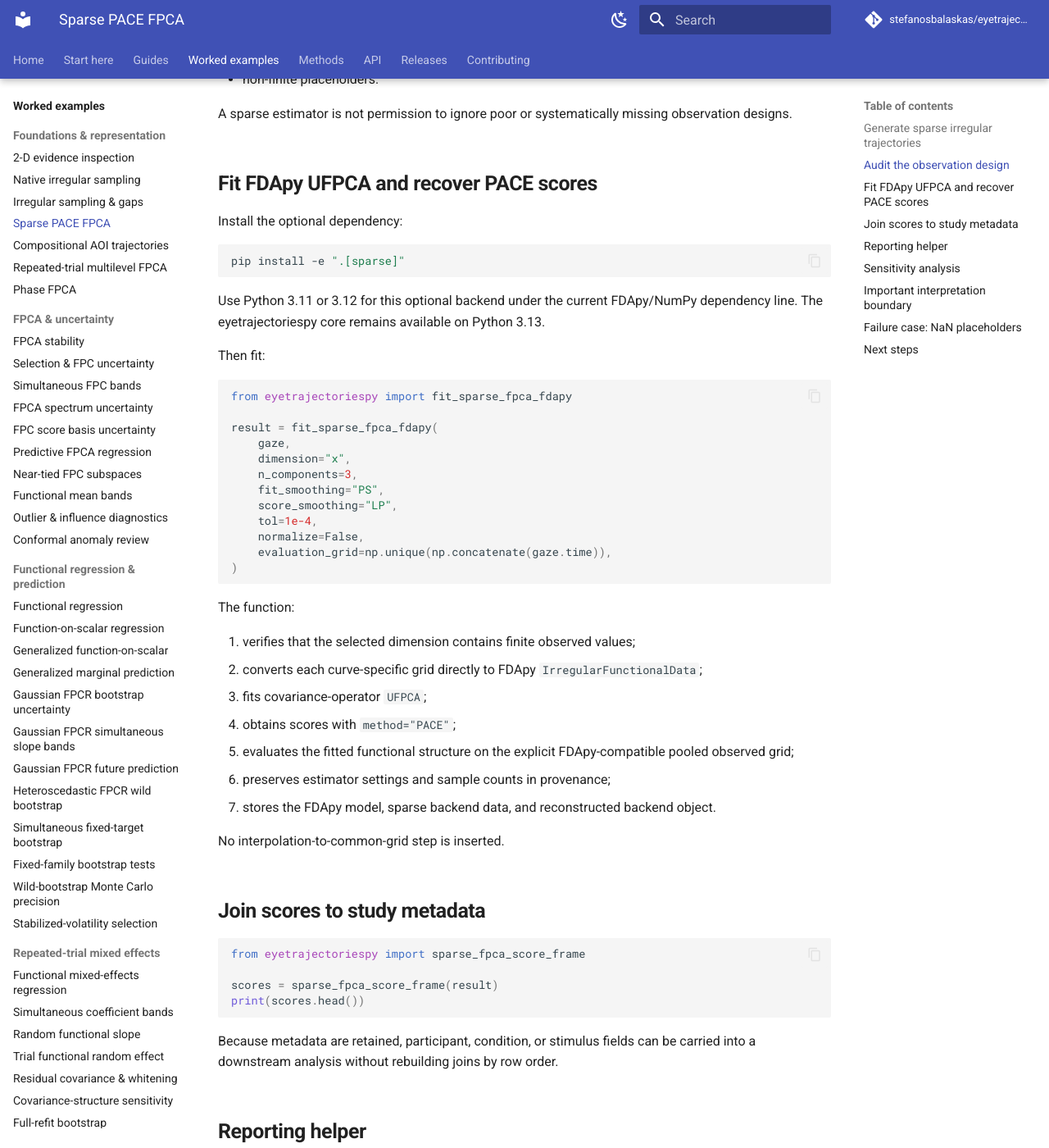
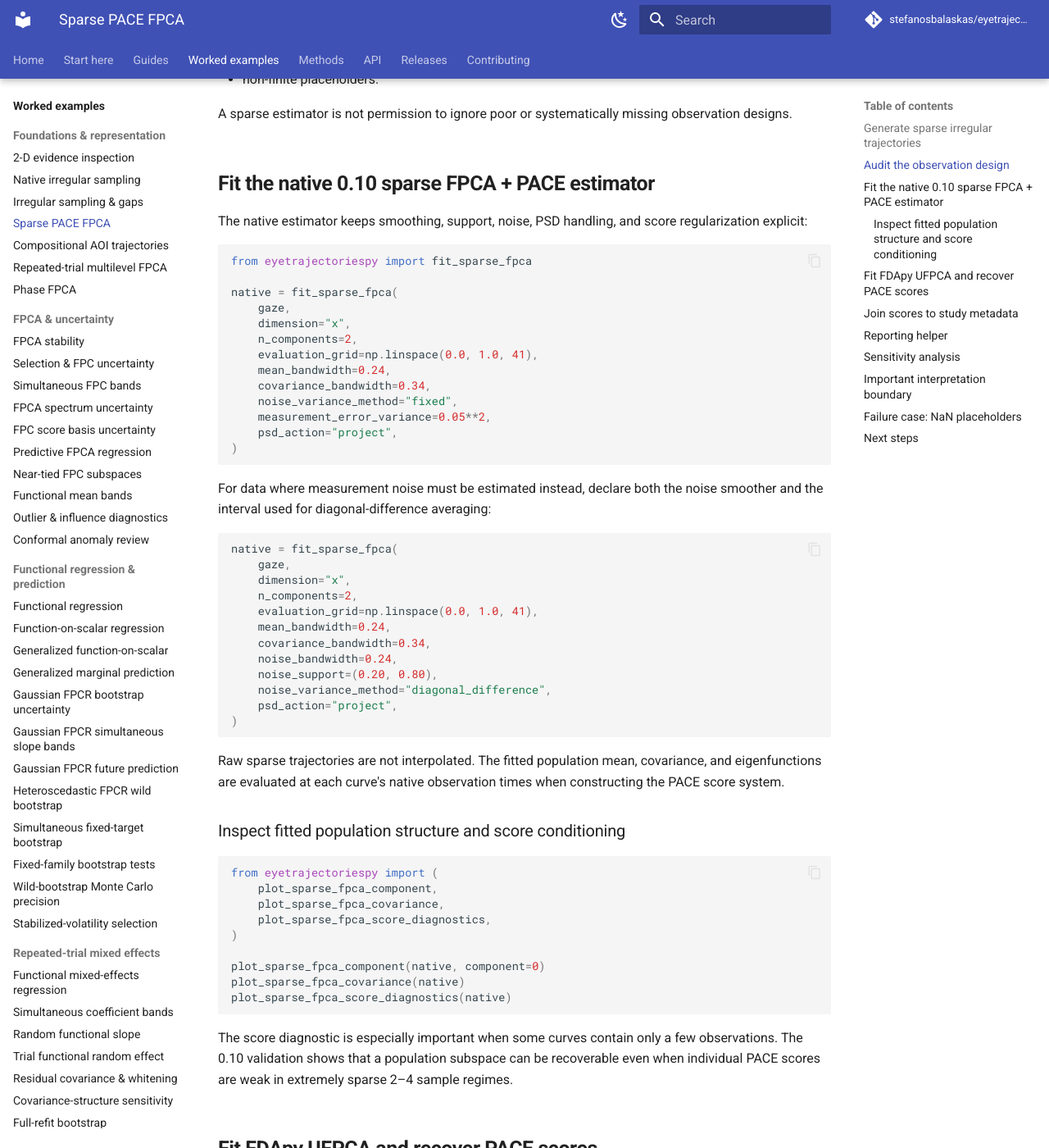
Before and after one commit to stefanosbalaskas/eyetrajectoriespy, an MkDocs documentation site: the page built from docs/examples/sparse-pace-fpca.md, in a window 1280 px wide and 1400 px high, scrolled down 1933 px. Shown: the whole window at 82% size. Built offline with MkDocs 1.6.1 and Material for MkDocs 9.7.7, drawn with Linux system fonts in a browser that asks for light colours; comment, search, counter and statistics services are not loaded.

Commit message:
Add native sparse FPCA worked example and diagnostics

````diff
--- a/docs/examples/sparse-pace-fpca.md
+++ b/docs/examples/sparse-pace-fpca.md
@@ -86,6 +86,67 @@ Before fitting, check:
 
 A sparse estimator is not permission to ignore poor or systematically missing observation designs.
 
+## Fit the native 0.10 sparse FPCA + PACE estimator
+
+The native estimator keeps smoothing, support, noise, PSD handling, and score
+regularization explicit:
+
+```python
+from eyetrajectoriespy import fit_sparse_fpca
+
+native = fit_sparse_fpca(
+    gaze,
+    dimension="x",
+    n_components=2,
+    evaluation_grid=np.linspace(0.0, 1.0, 41),
+    mean_bandwidth=0.24,
+    covariance_bandwidth=0.34,
+    noise_variance_method="fixed",
+    measurement_error_variance=0.05**2,
+    psd_action="project",
+)
+```
+
+For data where measurement noise must be estimated instead, declare both the
+noise smoother and the interval used for diagonal-difference averaging:
+
+```python
+native = fit_sparse_fpca(
+    gaze,
+    dimension="x",
+    n_components=2,
+    evaluation_grid=np.linspace(0.0, 1.0, 41),
+    mean_bandwidth=0.24,
+    covariance_bandwidth=0.34,
+    noise_bandwidth=0.24,
+    noise_support=(0.20, 0.80),
+    noise_variance_method="diagonal_difference",
+    psd_action="project",
+)
+```
+
+Raw sparse trajectories are not interpolated. The fitted population mean,
+covariance, and eigenfunctions are evaluated at each curve's native
+observation times when constructing the PACE score system.
+
+### Inspect fitted population structure and score conditioning
+
+```python
+from eyetrajectoriespy import (
+    plot_sparse_fpca_component,
+    plot_sparse_fpca_covariance,
+    plot_sparse_fpca_score_diagnostics,
+)
+
+plot_sparse_fpca_component(native, component=0)
+plot_sparse_fpca_covariance(native)
+plot_sparse_fpca_score_diagnostics(native)
+```
+
+The score diagnostic is especially important when some curves contain only a
+few observations. The 0.10 validation shows that a population subspace can be
+recoverable even when individual PACE scores are weak in extremely sparse
+2–4 sample regimes.
 ## Fit FDApy UFPCA and recover PACE scores
 
 Install the optional dependency:
````
